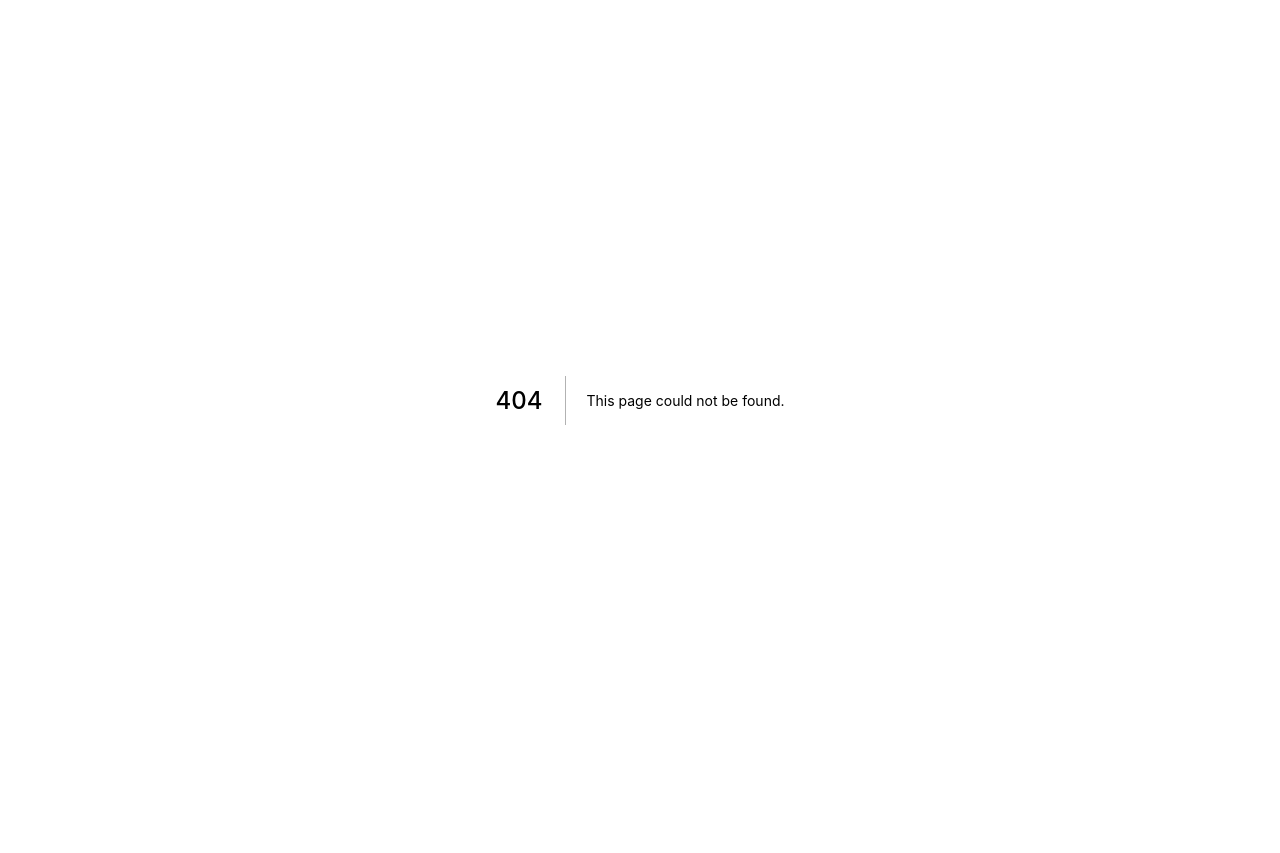
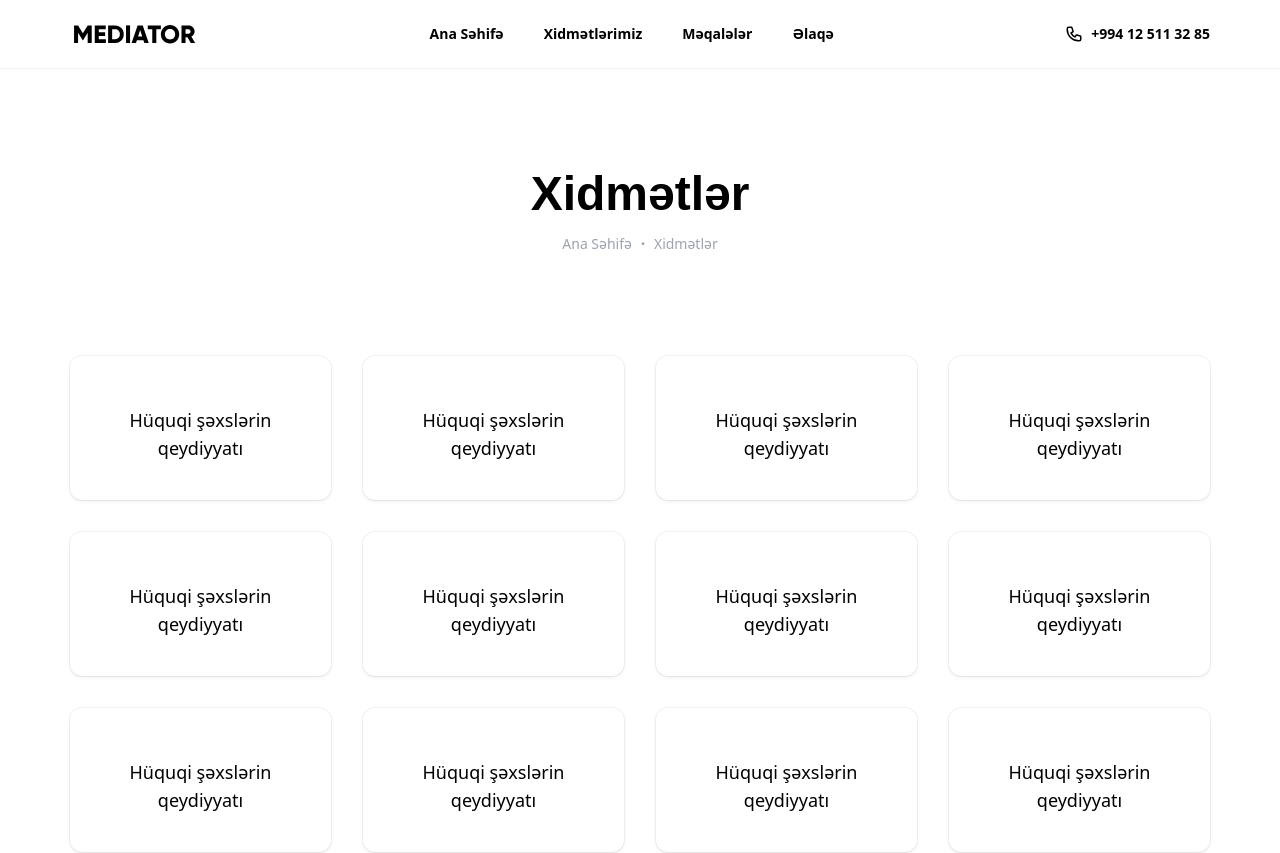
Before and after one commit to eleviven/mediator-law, a Next.js app: page /services in a window 1280 px wide. Before the commit this address had no page. Shown: the top 853 px of the page. Before the commit the page ends 800 px from the top, so only its background shows below. Built offline with nearby package versions, Linux system fonts and the light colour scheme.

Commit message:
Services page created

```diff
--- /dev/null
+++ b/src/pages/services.js
@@ -0,0 +1,34 @@
+import React from "react";
+import Link from "next/link";
+import { Layout, Head, Hero, Grid, ServiceCard } from "../components";
+
+export default function Services() {
+  const PAGE = {
+    title: "Xidmətlər",
+  };
+
+  const data = Array(12).fill();
+
+  return (
+    <Layout>
+      <Head {...PAGE} />
+      <Hero title={PAGE.title} showBreadcrumb={true} />
+      <section className="md:mb-17">
+        <Grid.Container>
+          <Grid className="lg:grid-cols-4 md:grid-cols-3 grid-cols-2 md:gap-8 gap-4">
+            {data.map((item, index) => (
+              <Link key={index} href="/">
+                <a>
+                  <ServiceCard
+                    title="Hüquqi şəxslərin qeydiyyatı"
+                    icon="far fa-home-alt"
+                  />
+                </a>
+              </Link>
+            ))}
+          </Grid>
+        </Grid.Container>
+      </section>
+    </Layout>
+  );
+}
```
